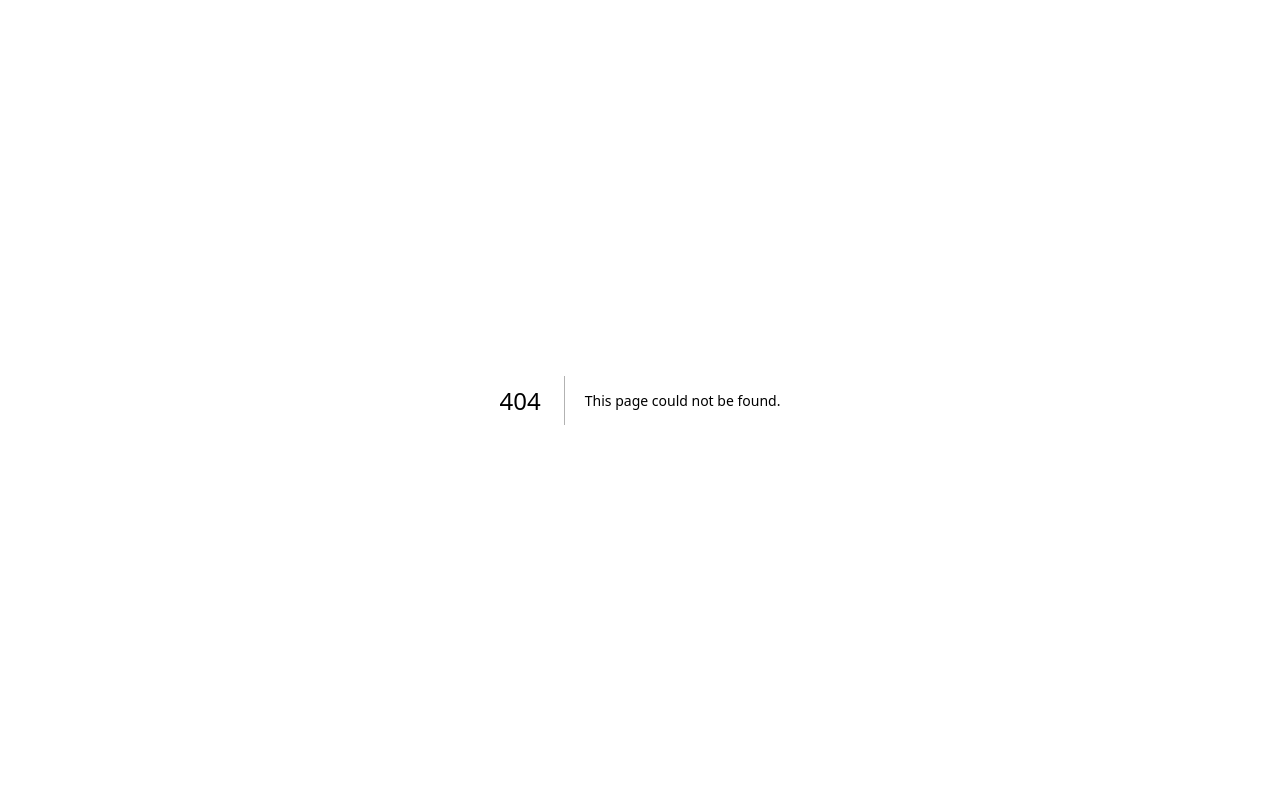
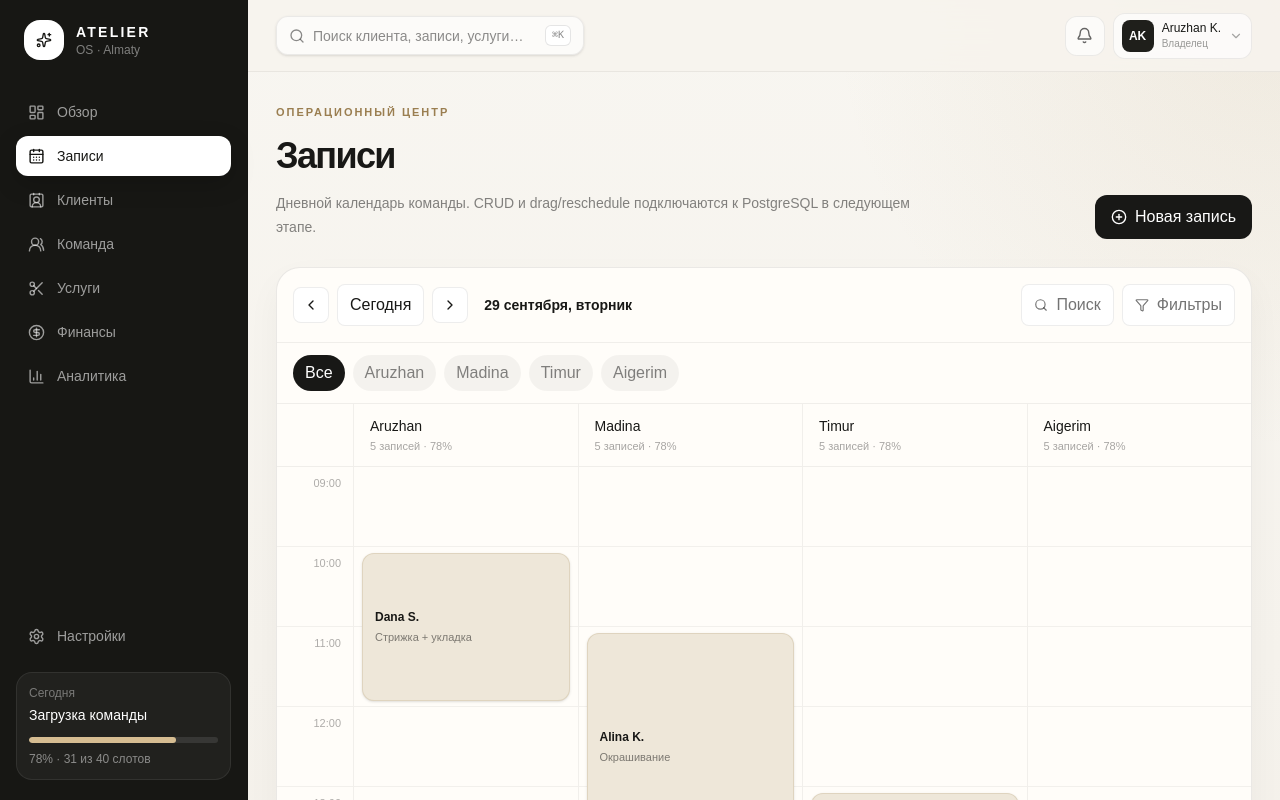
Before and after one commit to farizpro111-source/ai-app-starter, a Next.js app: page /appointments in a window 1280 px wide. Before the commit this address had no page. Shown: the top 800 px of the page. Built offline with nearby package versions, Linux system fonts and the light colour scheme.

Commit message:
feat: add src/app/(app)/appointments/page.tsx

```diff
--- /dev/null
+++ b/src/app/(app)/appointments/page.tsx
@@ -0,0 +1,73 @@
+"use client";
+
+import { useMemo, useState } from "react";
+import { ChevronLeft, ChevronRight, CirclePlus, Filter, Search } from "lucide-react";
+import { PageHeading } from "@/components/page-heading";
+import { cn } from "@/lib/utils";
+
+const staff=["Aruzhan","Madina","Timur","Aigerim"];
+const hours=["09:00","10:00","11:00","12:00","13:00","14:00","15:00","16:00","17:00","18:00"];
+const bookings=[
+ {staff:"Aruzhan",start:1,span:2,title:"Dana S.",service:"Стрижка + укладка"},
+ {staff:"Aruzhan",start:5,span:2,title:"Nursultan A.",service:"Haircut + beard"},
+ {staff:"Madina",start:2,span:3,title:"Alina K.",service:"Окрашивание"},
+ {staff:"Timur",start:4,span:1,title:"Arman T.",service:"Стрижка"},
+ {staff:"Aigerim",start:6,span:2,title:"Kamila R.",service:"Маникюр"},
+];
+
+export default function AppointmentsPage(){
+ const [selected,setSelected]=useState("Все");
+ const visible=useMemo(()=>selected==="Все"?staff:staff.filter(s=>s===selected),[selected]);
+
+ return <>
+  <PageHeading
+    eyebrow="Операционный центр"
+    title="Записи"
+    description="Дневной календарь команды. CRUD и drag/reschedule подключаются к PostgreSQL в следующем этапе."
+    action={<button className="inline-flex h-11 items-center gap-2 rounded-xl bg-[#181816] px-4 text-sm font-medium text-white"><CirclePlus className="size-4"/>Новая запись</button>}
+  />
+  <div className="panel overflow-hidden rounded-[24px]">
+    <div className="flex flex-col gap-3 border-b border-black/[.06] p-4 md:flex-row md:items-center md:justify-between">
+      <div className="flex items-center gap-2">
+        <button aria-label="Предыдущий день" className="grid size-9 place-items-center rounded-lg border border-black/[.07] bg-white"><ChevronLeft className="size-4"/></button>
+        <button className="rounded-lg border border-black/[.07] bg-white px-3 py-2 text-xs font-medium">Сегодня</button>
+        <button aria-label="Следующий день" className="grid size-9 place-items-center rounded-lg border border-black/[.07] bg-white"><ChevronRight className="size-4"/></button>
+        <div className="ml-2 text-sm font-semibold">29 сентября, вторник</div>
+      </div>
+      <div className="flex gap-2">
+        <button className="flex items-center gap-2 rounded-lg border border-black/[.07] bg-white px-3 py-2 text-xs text-black/55"><Search className="size-3.5"/>Поиск</button>
+        <button className="flex items-center gap-2 rounded-lg border border-black/[.07] bg-white px-3 py-2 text-xs text-black/55"><Filter className="size-3.5"/>Фильтры</button>
+      </div>
+    </div>
+
+    <div className="scrollbar-none flex gap-2 overflow-x-auto border-b border-black/[.06] px-4 py-3">
+      {["Все",...staff].map(name=>(
+        <button key={name} onClick={()=>setSelected(name)} className={cn("whitespace-nowrap rounded-full px-3 py-1.5 text-xs transition",selected===name?"bg-[#181816] text-white":"bg-black/[.045] text-black/48")}>{name}</button>
+      ))}
+    </div>
+
+    <div className="overflow-x-auto">
+      <div className="min-w-[860px]">
+        <div className="grid border-b border-black/[.06]" style={{gridTemplateColumns:`76px repeat(${visible.length}, minmax(180px,1fr))`}}>
+          <div/>
+          {visible.map(name=><div key={name} className="border-l border-black/[.055] px-4 py-3"><div className="text-sm font-medium">{name}</div><div className="mt-0.5 text-[11px] text-black/35">5 записей · 78%</div></div>)}
+        </div>
+        <div className="relative grid" style={{gridTemplateColumns:`76px repeat(${visible.length}, minmax(180px,1fr))`}}>
+          <div>{hours.map(h=><div key={h} className="h-20 border-b border-black/[.05] pr-3 pt-2 text-right text-[11px] text-black/32">{h}</div>)}</div>
+          {visible.map(name=>(
+            <div key={name} className="relative border-l border-black/[.055]">
+              {hours.map(h=><div key={h} className="h-20 border-b border-black/[.05]"/>)}
+              {bookings.filter(b=>b.staff===name).map(b=>(
+                <button key={b.title+b.start} className="absolute inset-x-2 overflow-hidden rounded-xl border border-[#cdbd9e]/45 bg-[#eee7d9] p-3 text-left shadow-sm" style={{top:b.start*80+6,height:b.span*80-12}}>
+                  <div className="text-xs font-semibold">{b.title}</div>
+                  <div className="mt-1 text-[11px] text-black/48">{b.service}</div>
+                </button>
+              ))}
+            </div>
+          ))}
+        </div>
+      </div>
+    </div>
+  </div>
+ </>;
+}
```
